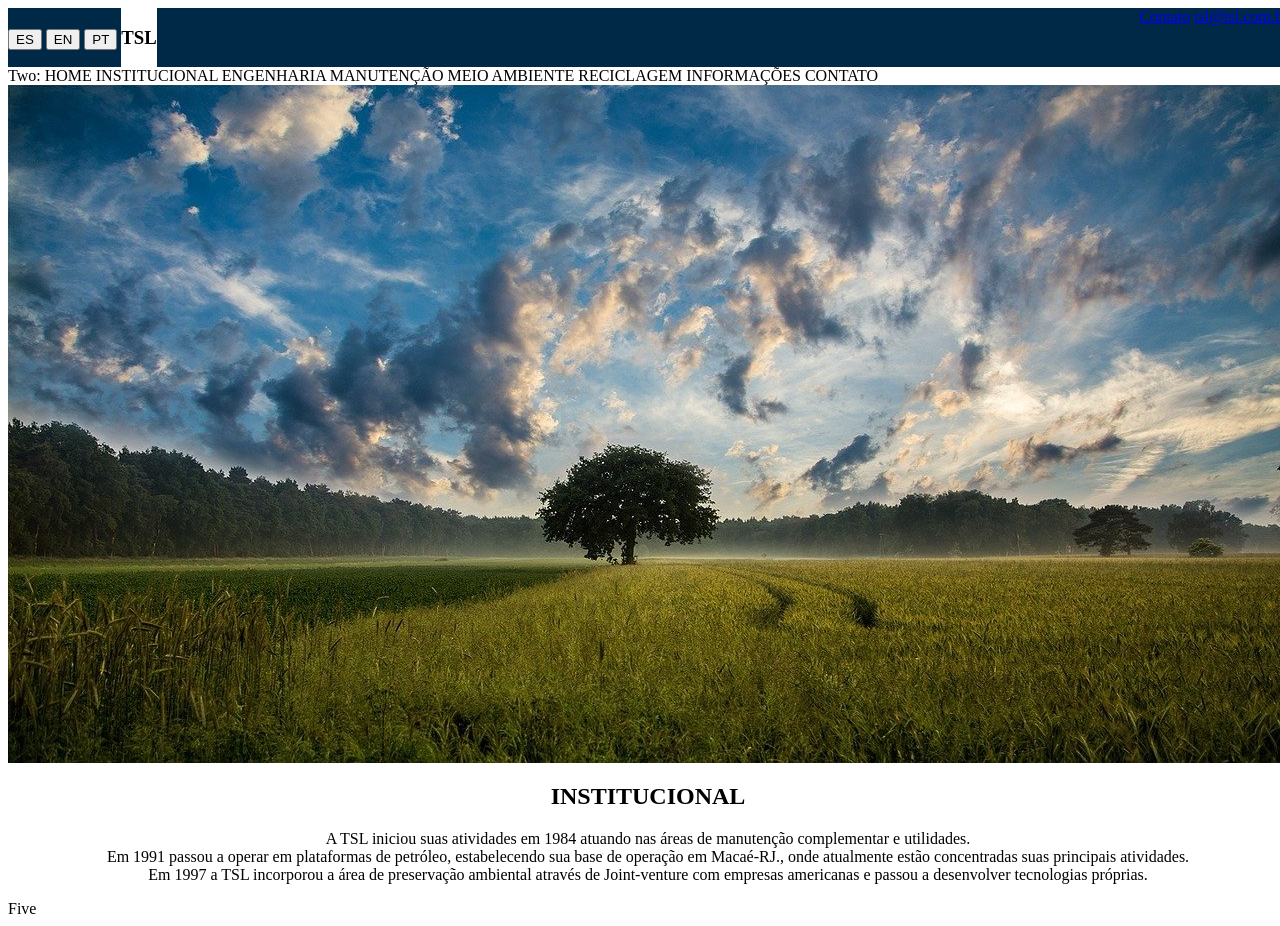
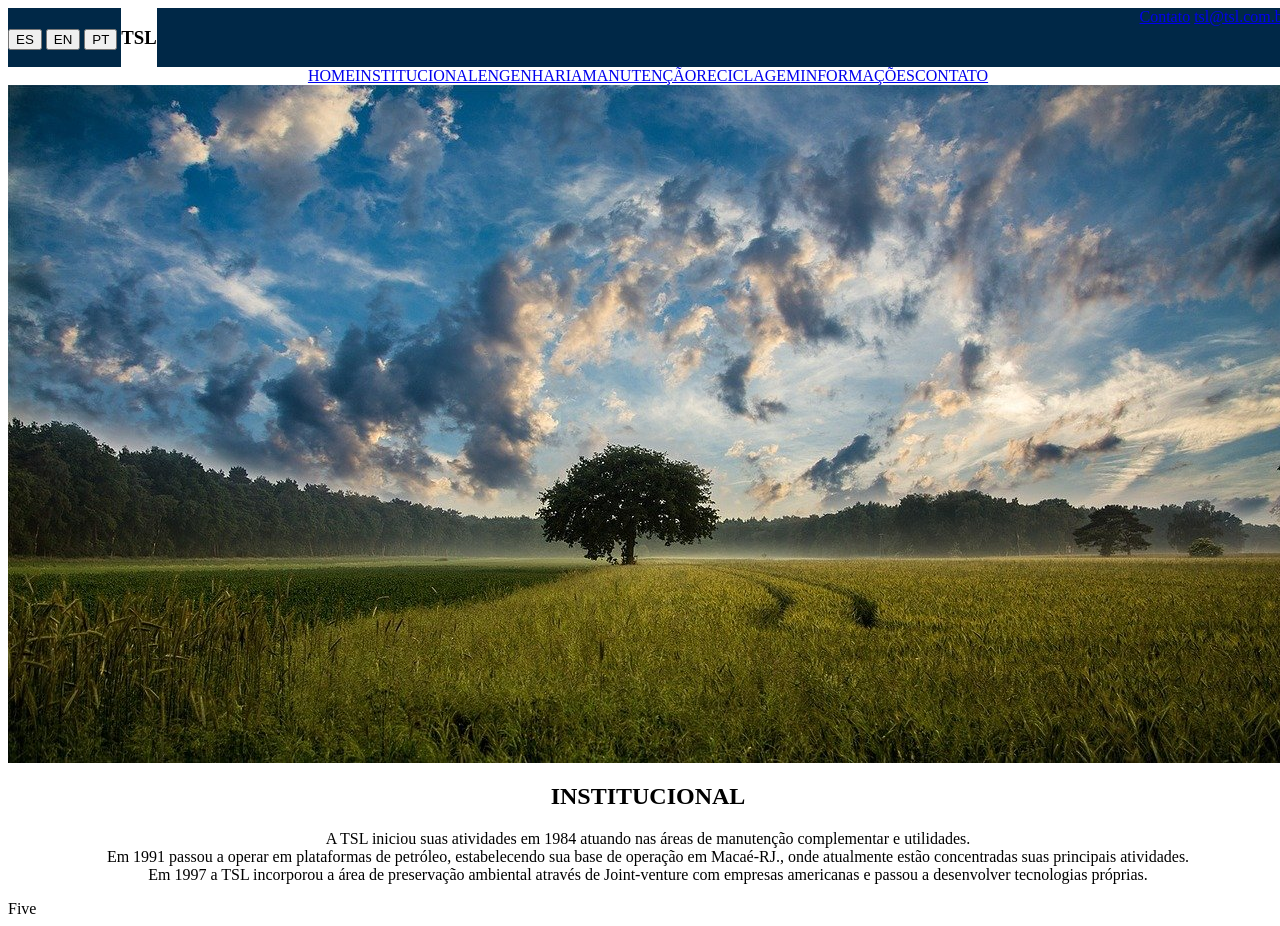
Before and after one commit to ramirezmz/tsl-clone, a plain HTML site: page index.html in a window 1280 px wide. Drawn offline with Linux system fonts and the light colour scheme.

Commit message:
containers

```diff
--- a/estilos/style.css
+++ b/estilos/style.css
@@ -20,6 +20,10 @@
 #textoA {
   text-align: center
 }
+.containerA {
+  display: flex;
+  justify-content: center;
+}
 
 .container {
   display: grid;
--- a/index.html
+++ b/index.html
@@ -21,7 +21,15 @@
           <a href="#" >tsl@tsl.com.br</a>
         </div>
     </div>
-    <div>Two: HOME INSTITUCIONAL ENGENHARIA MANUTENÇÃO MEIO AMBIENTE RECICLAGEM INFORMAÇÕES CONTATO</div>
+    <div class="containerA">
+      <a href="#">HOME</a>
+      <a href="#" >INSTITUCIONAL</a>
+      <a href="#" >ENGENHARIA</a>
+      <a href="#" >MANUTENÇÃO</a>
+      <a href="#" >RECICLAGEM</a>
+      <a href="#" >INFORMAÇÕES</a>
+      <a href="#" >CONTATO</a>
+    </div>
     <div>
       <div class="container">
         <img src="img/tree.jpg">
```
